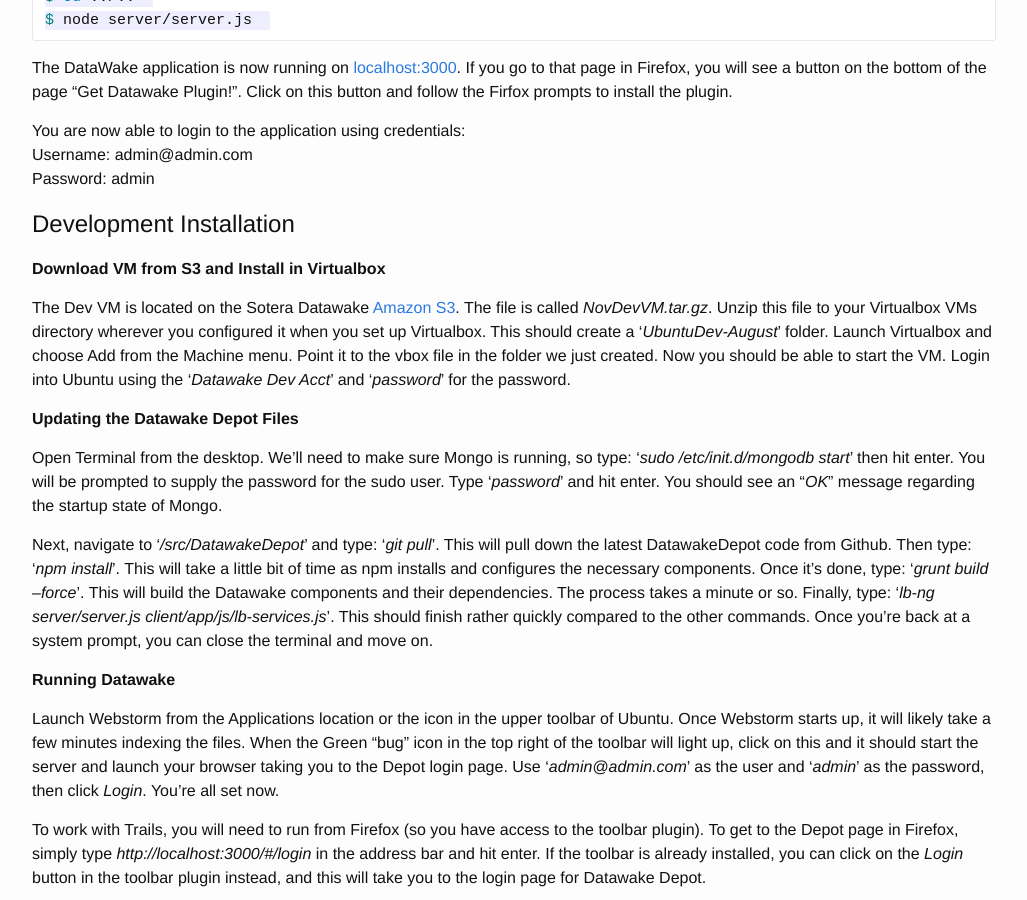
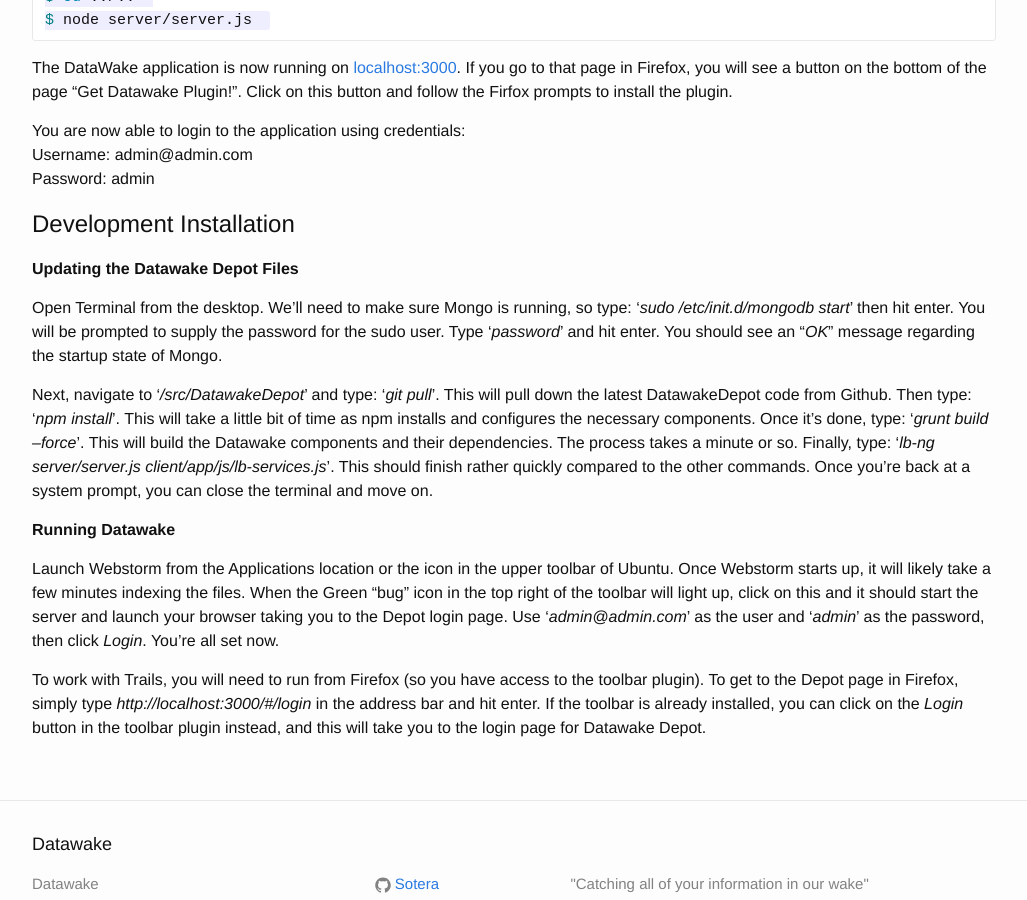
Before and after one commit to Sotera/Datawake, a Jekyll site: the page built from quickstart.md, in a window 1280 px wide and 900 px high, scrolled down 762 px. Shown: the whole window, without its empty margins (126-1153 px from the left). Built offline with Jekyll 4.4.1, drawn with Linux system fonts in a browser that asks for light colours; Markdown is read by kramdown in place of the engine named in the settings.

Commit message:
Update quickstart.md

```diff
--- a/quickstart.md
+++ b/quickstart.md
@@ -37,10 +37,6 @@
 Password: admin
 
 # Development Installation <a id="devinstallation">
-<span>__Download VM from S3 and Install in Virtualbox__</span>
-
-The Dev VM is located on the Sotera Datawake [Amazon S3](https://console.aws.amazon.com/s3/home?region=us-east-1&bucket=soterastuff&prefix=Datawake_Dev/).  The file is called _NovDevVM.tar.gz_.  Unzip this file to your Virtualbox VMs directory wherever you configured it when you set up Virtualbox.  This should create a ‘_UbuntuDev-August_’ folder.  Launch Virtualbox and choose Add from the Machine menu.  Point it to the vbox file in the folder we just created.  Now you should be able to start the VM.  Login into Ubuntu using the ‘_Datawake Dev Acct_’  and ‘_password_’ for the password.
-
 __Updating the Datawake Depot Files__
 
 Open Terminal from the desktop.  We’ll need to make sure Mongo is running, so type: ‘_sudo /etc/init.d/mongodb start_’ then hit enter.  You will be prompted to supply the password for the sudo user.  Type ‘_password_’ and hit enter.  You should see an “_OK_” message regarding the startup state of Mongo.
```
